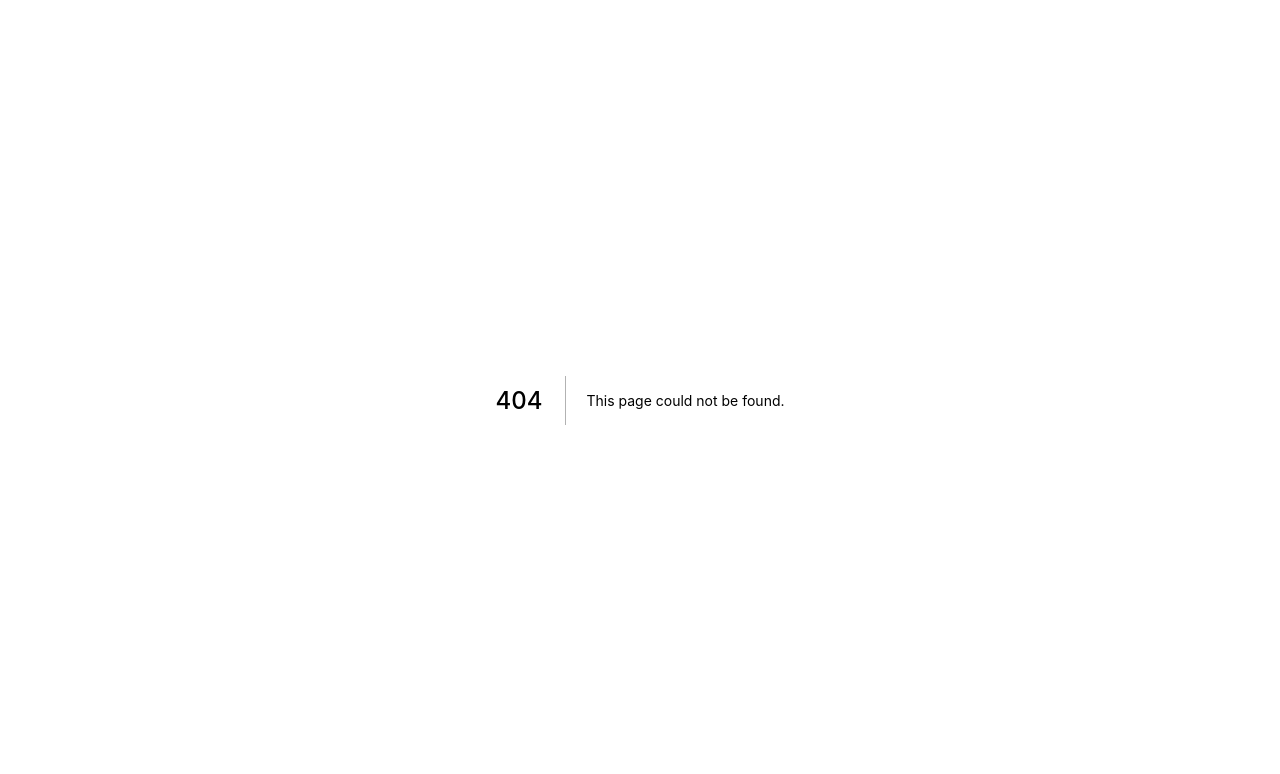
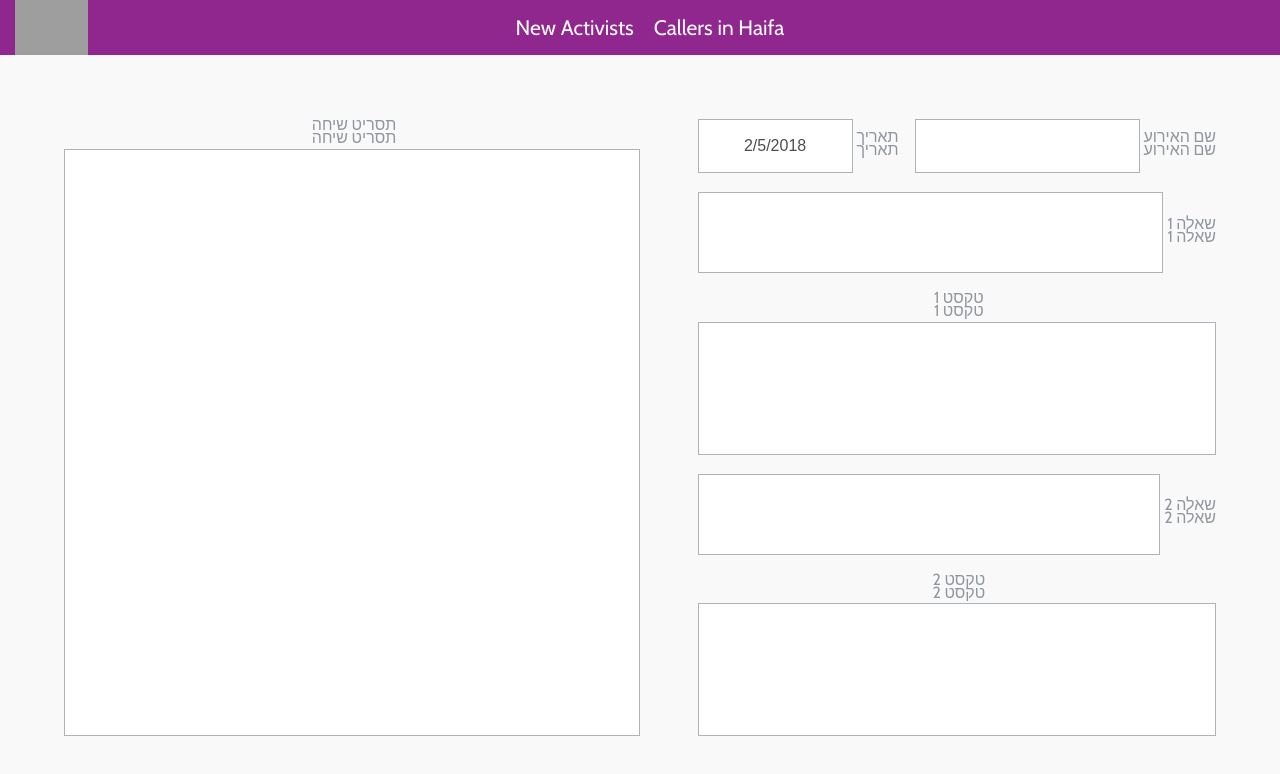
Before and after one commit to neta-kedem/Standing-Together, a Next.js app: page /EventCreation in a window 1280 px wide. Before the commit this address had no page. Shown: the top 774 px of the page. Built offline with nearby package versions, Linux system fonts and the light colour scheme; grey boxes are pictures that could not be loaded.

Commit message:
Added a new page, for event creation

```diff
--- /dev/null
+++ b/pages/EventCreation.js
@@ -0,0 +1,85 @@
+import React from 'react';
+import fontawesome from '@fortawesome/fontawesome'
+import FontAwesomeIcon from '@fortawesome/react-fontawesome'
+import Meta from '../lib/meta';
+import Stylesheet from './eventCreation/EventCreation.css'
+
+import TopNavBar from './organizer/TopNavbar'
+
+import ItemService from '../services/ItemService'
+
+
+export default class EventCreation extends React.Component {
+constructor(props) {
+	super(props);
+	const today = new Date();
+	this.state = {
+		title: "",
+		date: today.getDate()+"/"+(today.getMonth()+1)+"/"+today.getFullYear(),
+		question1: "",
+		text1: "",
+		question2: "",
+		text2: "",
+		callScript: ""
+	};
+}
+handleInputChange(event) {
+	const target = event.target;
+	const value = target.type === 'checkbox' ? target.checked : target.value;
+	const name = target.name;
+	this.setState({
+		[name]: value
+	});
+}
+
+render() {
+	return (
+		<div style={{'height':'100vh'}}>
+			<Meta/>
+			<style jsx global>{Stylesheet}</style>
+			<TopNavBar savedViews={[{'name':'New Activists'}, {'name':'Callers in Haifa'}]}></TopNavBar>
+			<div dir="rtl" className="page-wrap">
+				<div className="event-details-wrap">
+					<div className="inputGroup event-identification">
+						<label className="inline-label" id="event-name">
+							<div>שם האירוע<br/>שם האירוע</div>
+							<input type="text" name="title" value={this.state.title} onChange={this.handleInputChange.bind(this)}/>
+							</label>
+						<label className="inline-label" id="event-date">
+							<div>תאריך<br/>תאריך</div>
+							<input dir="ltr" type="text" name="date" value={this.state.date} onChange={this.handleInputChange.bind(this)} placeholder="DD.MM.YYYY"/>
+						</label>
+					</div>
+					<br/>
+					<label className="inline-label event-question">
+						<div>שאלה 1<br/>שאלה 1</div>
+						<textarea name="question1" value={this.state.question1} onChange={this.handleInputChange.bind(this)}></textarea>
+					</label>
+					<br/>
+					<label className="event-text">
+						<div>טקסט 1<br/>טקסט 1</div>
+						<textarea name="text1" value={this.state.text1} onChange={this.handleInputChange.bind(this)}></textarea>
+					</label>
+					<br/>
+					<label className="inline-label event-question">
+						<div>שאלה 2<br/>שאלה 2</div>
+						<textarea name="question2" value={this.state.question2} onChange={this.handleInputChange.bind(this)}></textarea>
+					</label>
+					<br/>
+					<label className="event-text">
+						<div>טקסט 2<br/>טקסט 2</div>
+						<textarea name="text2" value={this.state.text2} onChange={this.handleInputChange.bind(this)}></textarea>
+					</label>
+				</div>
+				<div className="event-script-wrap">
+					<label>
+						<div>תסריט שיחה<br/>תסריט שיחה</div>
+						<textarea name="callScript" value={this.state.callScript} onChange={this.handleInputChange.bind(this)}></textarea>
+					</label>
+				</div>
+			</div>
+		</div>
+	)
+}
+
+}
--- /dev/null
+++ b/pages/eventCreation/EventCreation.css.js
@@ -0,0 +1,117 @@
+export default
+`
+	/*Scroll Bar*/
+	::-webkit-scrollbar {
+		width: 6px;
+	}
+	/* Track */
+	::-webkit-scrollbar-track {
+		background: #999;
+	}
+
+	/* Handle */
+	::-webkit-scrollbar-thumb {
+		background: #4D4D4D;
+	}
+
+	/* Handle on hover */
+	::-webkit-scrollbar-thumb:hover {
+		background: #555;
+	}
+	.inputGroup{
+		white-space: nowrap;
+		width: 100%;
+		display: flex;
+		flex-direction: row;
+	}
+	.inputGroup label{
+		margin-left: 1em;
+	}
+	.inputGroup label:last-child{
+		margin-left: 0;
+	}
+	label{
+		color: #4D4D4D;
+		width: 100%;
+		vertical-align: middle;
+		display: flex;
+		flex-direction: column;
+	}
+	label div{
+		margin-bottom: 0.25em;
+		white-space: nowrap;
+		margin-left: 0.25em;
+		align-self: center;
+		line-height: 0.8em;
+		color: #90969E;
+	}
+
+	label.inline-label{
+		flex-direction: row;
+	}
+	textarea, input{
+		resize: none;
+		background-color: white;
+		color: #4D4D4D;
+		border: 1px solid #AEB3B9;
+		outline: none;
+		width: 100%;
+		height: 100%;
+		padding: 0.5em;
+		box-sizing: border-box;
+		font-size: 1em;
+	}
+	.page-wrap{
+		padding: 5%;
+		background-color: #F9F9F9;
+		height: calc(100% - 55px);
+		box-sizing: border-box;
+		display: flex;
+		flex-direction: row;
+	}
+	.event-details-wrap{
+		display: flex;
+		flex-direction: column;
+		box-sizing: border-box;
+		width:50%;
+		height: 100%;
+		padding-left: 5%;
+		vertical-align: top;
+	}
+	.event-details-wrap input{
+		text-align:center;
+		padding: 0.25em;
+		box-sizing: border-box;
+	}
+	#event-name{
+		width: 60%;
+	}
+	#event-date{
+		width: 40%;
+	}
+	.event-identification{
+		height:10%;
+	}
+	.event-question{
+		height: 15%;
+	}
+	.event-text{
+		height: 30%;
+	}
+	.event-script-wrap{
+		display: flex;
+		flex-direction: column;
+		width:50%;
+		height: 100%;
+		vertical-align: top;
+	}
+	.event-script-wrap label{
+		height: 100%;
+	}
+	.event-script-wrap textarea{
+		height: 100%;
+		width: 100%;
+		padding: 2em;
+	}
+
+`
--- a/server.js
+++ b/server.js
@@ -30,6 +30,8 @@ app.prepare().then(() => {
       app.render(req, res, '/', query)
     } else if (pathname === '/Login') {
       app.render(req, res, '/Login', query)
+    } else if (pathname === '/EventCreation') {
+      app.render(req, res, '/EventCreation', query)
     } else {
       handle(req, res, parsedUrl)
     }
```
Also changed, not shown: .babelrc.
